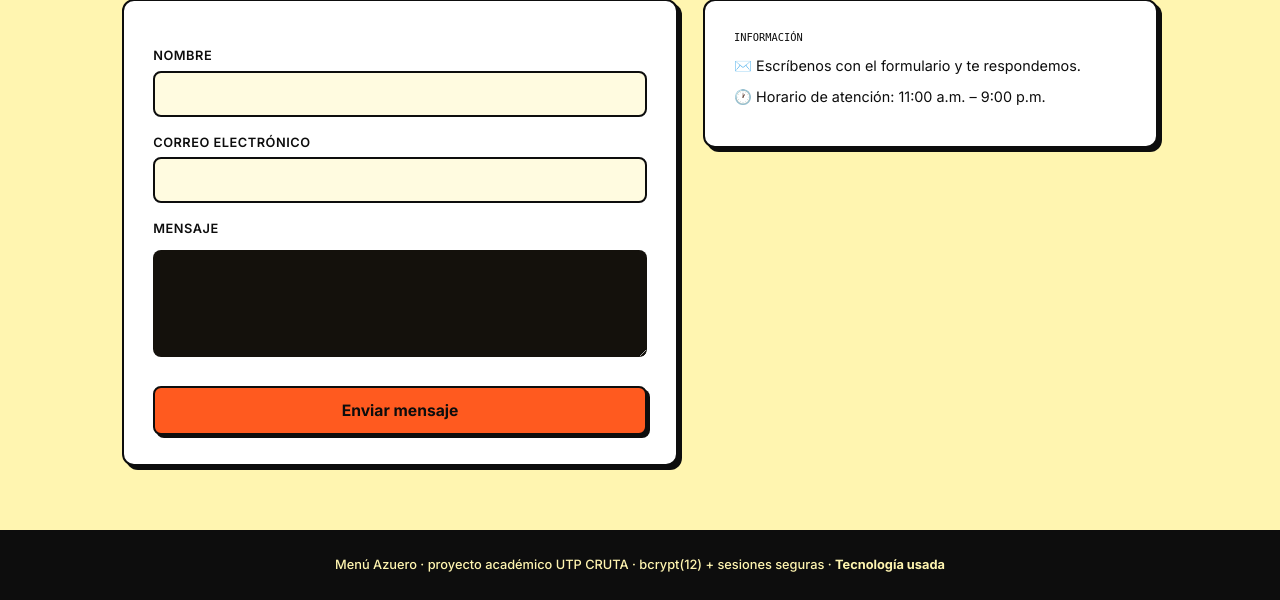
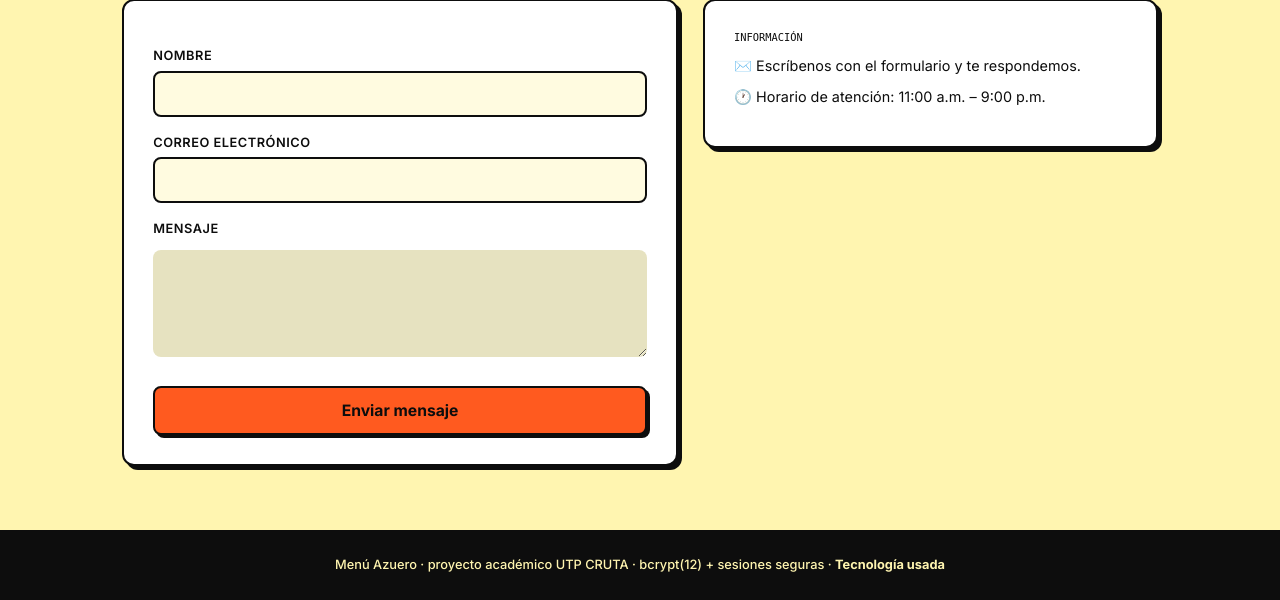
Before and after one commit to Xenviia/MenuAzuero, a Flask app: page /contacto in a window 1280 px wide. Shown: the part 223-823 px from the top of the page. Run offline with Flask 3, Linux system fonts and the light colour scheme.

```diff
--- a/templates/contacto.html
+++ b/templates/contacto.html
@@ -24,7 +24,7 @@
 
       <label for="mensaje">Mensaje</label>
       <textarea id="mensaje" name="mensaje" rows="5" required
-        style="width:100%; margin-top:0.35rem; padding:0.7rem 0.85rem; background:#14110c; border:1px solid var(--panel-line); border-radius:8px; color:var(--cream); font-family:'Work Sans',sans-serif; resize:vertical;"></textarea>
+        style="width:100%; margin-top:0.35rem; padding:0.7rem 0.85rem; background:#e6e2c0; border:1px solid var(--panel-line); border-radius:8px; color:var(--cream); font-family:'Work Sans',sans-serif; resize:vertical;"></textarea>
 
       <button type="submit" class="btn-primary">Enviar mensaje</button>
     </form>
```
